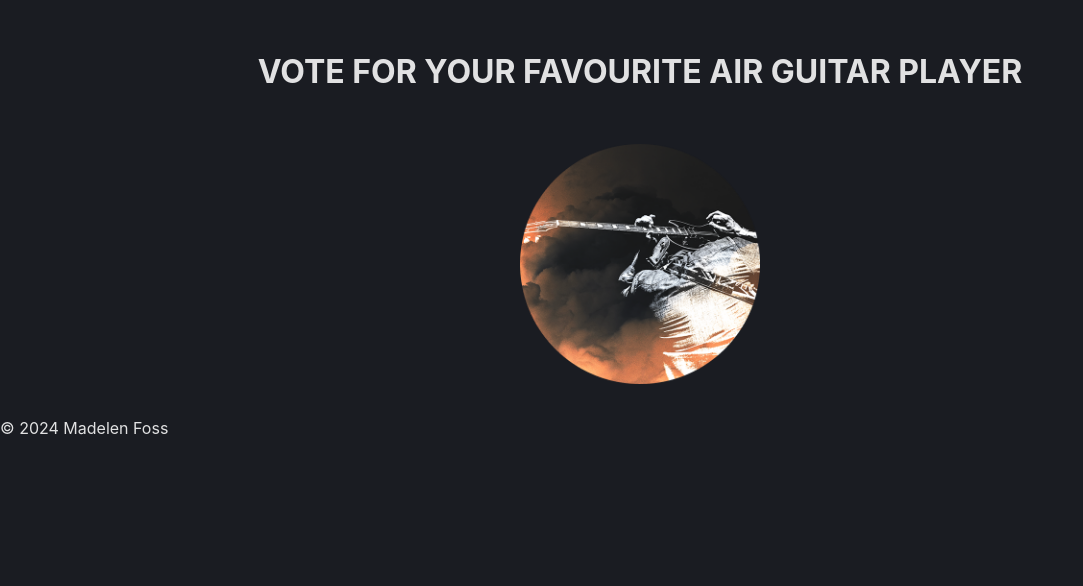
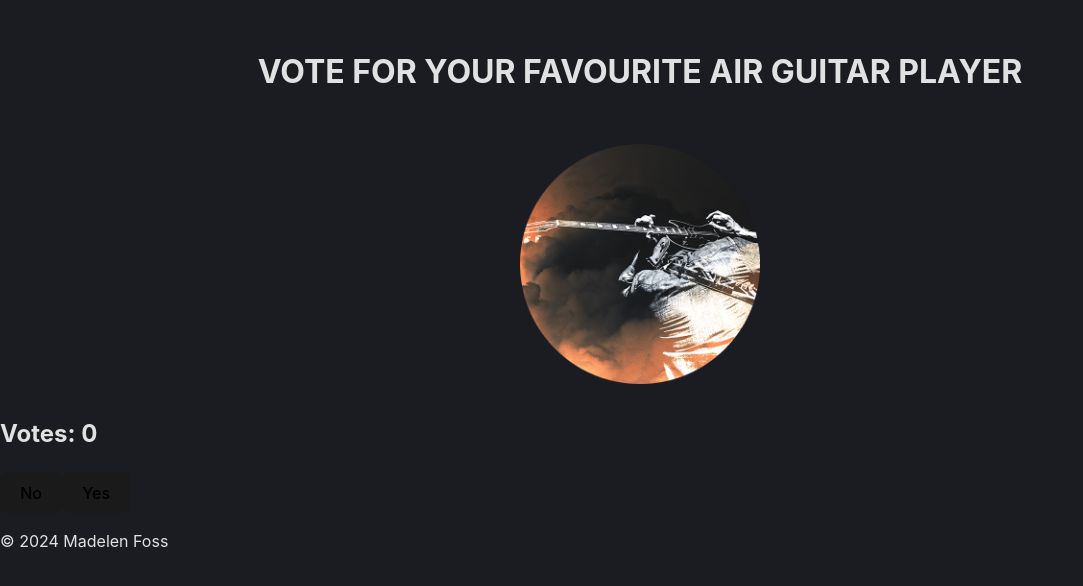
Before and after one commit to madelenfoss/voting-app, a React (Vite) app: page / in a window 1280 px wide. Shown: the top 586 px of the page, without its empty margins (0-1083 px from the left). Built offline with nearby package versions, Linux system fonts and the light colour scheme.

Commit message:
Renamed components, added vote counter

```diff
--- a/src/App.jsx
+++ b/src/App.jsx
@@ -1,6 +1,6 @@
-import Candidate from "./components/candidate.jsx";
+import Candidates from "./components/Candidates.jsx";
 import SearchCandidates from "./components/SearchCandidates.jsx";
-import TotalScore from "./components/TotalScore.jsx";
+import TotalVotes from "./components/TotalVotes.jsx";
 import Header from "./components/Header.jsx";
 import Footer from "./components/Footer.jsx";
 
@@ -9,8 +9,8 @@ const App = () => {
     <>
       <Header />
       <SearchCandidates />
-      <Candidate />
-      <TotalScore />
+      <Candidates />
+      <TotalVotes />
       <Footer year={2024} />
     </>
   )
--- a/src/components/VoteCounter.jsx
+++ b/src/components/VoteCounter.jsx
@@ -1,7 +1,21 @@
+import { useState } from "react";
+
 const VoteCounter = () => {
+  const [voteCount, setVoteCount] = useState(0);
+
+  const increaseVotes = () => {
+    setVoteCount(voteCount + 1);
+  };
+
+  const decreaseVotes = () => {
+    setVoteCount(voteCount -1);
+  };
+
   return (
     <div>
-
+      <h2>Votes: {voteCount}</h2>
+      <button onClick={decreaseVotes}>No</button>
+      <button onClick={increaseVotes}>Yes</button>
     </div>
   )
 }
```
Also changed, not shown: src/components/Candidates.jsx (renamed from src/components/Candidate.jsx, +5 -2 lines), src/components/TotalVotes.jsx (renamed from src/components/TotalScore.jsx).
